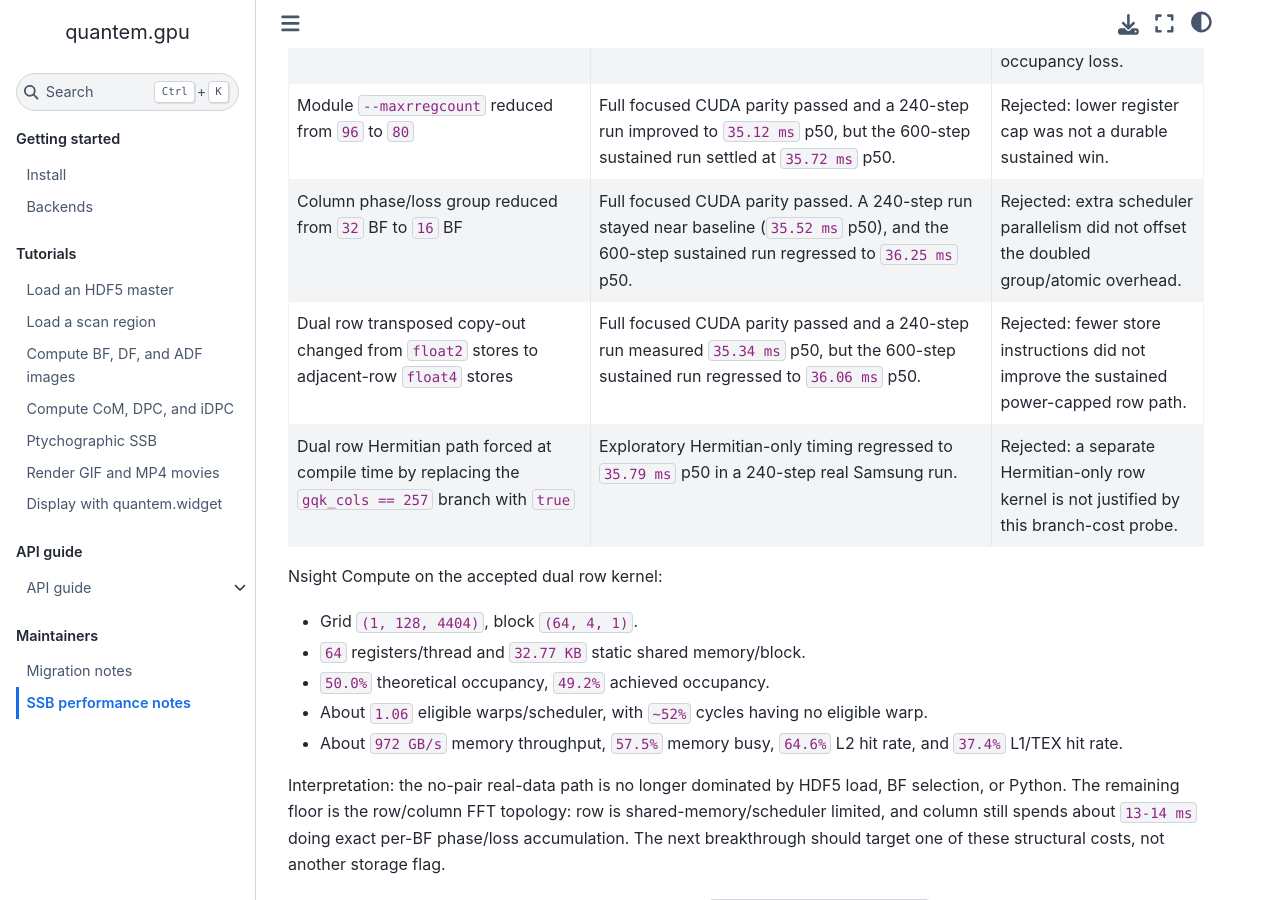
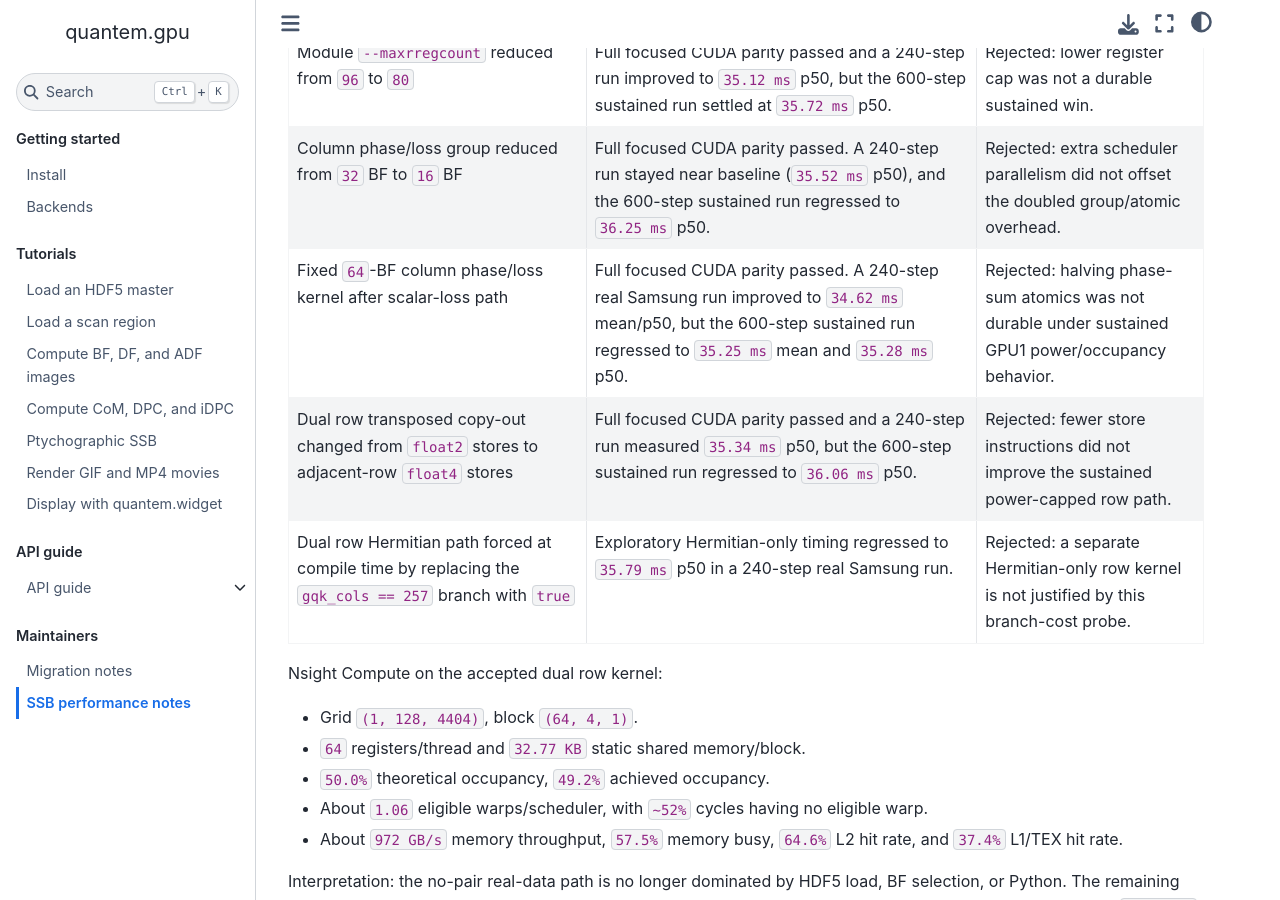
Before and after one commit to bobleesj/quantem.gpu, a Jupyter Book: the page built from docs/maintainer/ssb-performance.md, in a window 1280 px wide and 900 px high, scrolled down 12928 px. Built offline with Jupyter Book 1.0.4 settings and Sphinx 7.4.7 and the Sphinx Book theme 1.1.4, drawn with Linux system fonts in a browser that asks for light colours.

Commit message:
docs: record SSB scalar column-group rejection

```diff
--- a/docs/maintainer/ssb-performance.md
+++ b/docs/maintainer/ssb-performance.md
@@ -498,6 +498,7 @@ Rejected follow-ups from this subpixel-BF pass:
 | Column launch bound relaxed from `__launch_bounds__(64, 8)` to `64,4` | Full focused CUDA parity passed, but the 240-step real Samsung run regressed to `35.79 ms` p50. | Rejected: giving the compiler more register freedom did not beat the occupancy loss. |
 | Module `--maxrregcount` reduced from `96` to `80` | Full focused CUDA parity passed and a 240-step run improved to `35.12 ms` p50, but the 600-step sustained run settled at `35.72 ms` p50. | Rejected: lower register cap was not a durable sustained win. |
 | Column phase/loss group reduced from `32` BF to `16` BF | Full focused CUDA parity passed. A 240-step run stayed near baseline (`35.52 ms` p50), and the 600-step sustained run regressed to `36.25 ms` p50. | Rejected: extra scheduler parallelism did not offset the doubled group/atomic overhead. |
+| Fixed `64`-BF column phase/loss kernel after scalar-loss path | Full focused CUDA parity passed. A 240-step real Samsung run improved to `34.62 ms` mean/p50, but the 600-step sustained run regressed to `35.25 ms` mean and `35.28 ms` p50. | Rejected: halving phase-sum atomics was not durable under sustained GPU1 power/occupancy behavior. |
 | Dual row transposed copy-out changed from `float2` stores to adjacent-row `float4` stores | Full focused CUDA parity passed and a 240-step run measured `35.34 ms` p50, but the 600-step sustained run regressed to `36.06 ms` p50. | Rejected: fewer store instructions did not improve the sustained power-capped row path. |
 | Dual row Hermitian path forced at compile time by replacing the `gqk_cols == 257` branch with `true` | Exploratory Hermitian-only timing regressed to `35.79 ms` p50 in a 240-step real Samsung run. | Rejected: a separate Hermitian-only row kernel is not justified by this branch-cost probe. |
 
```
